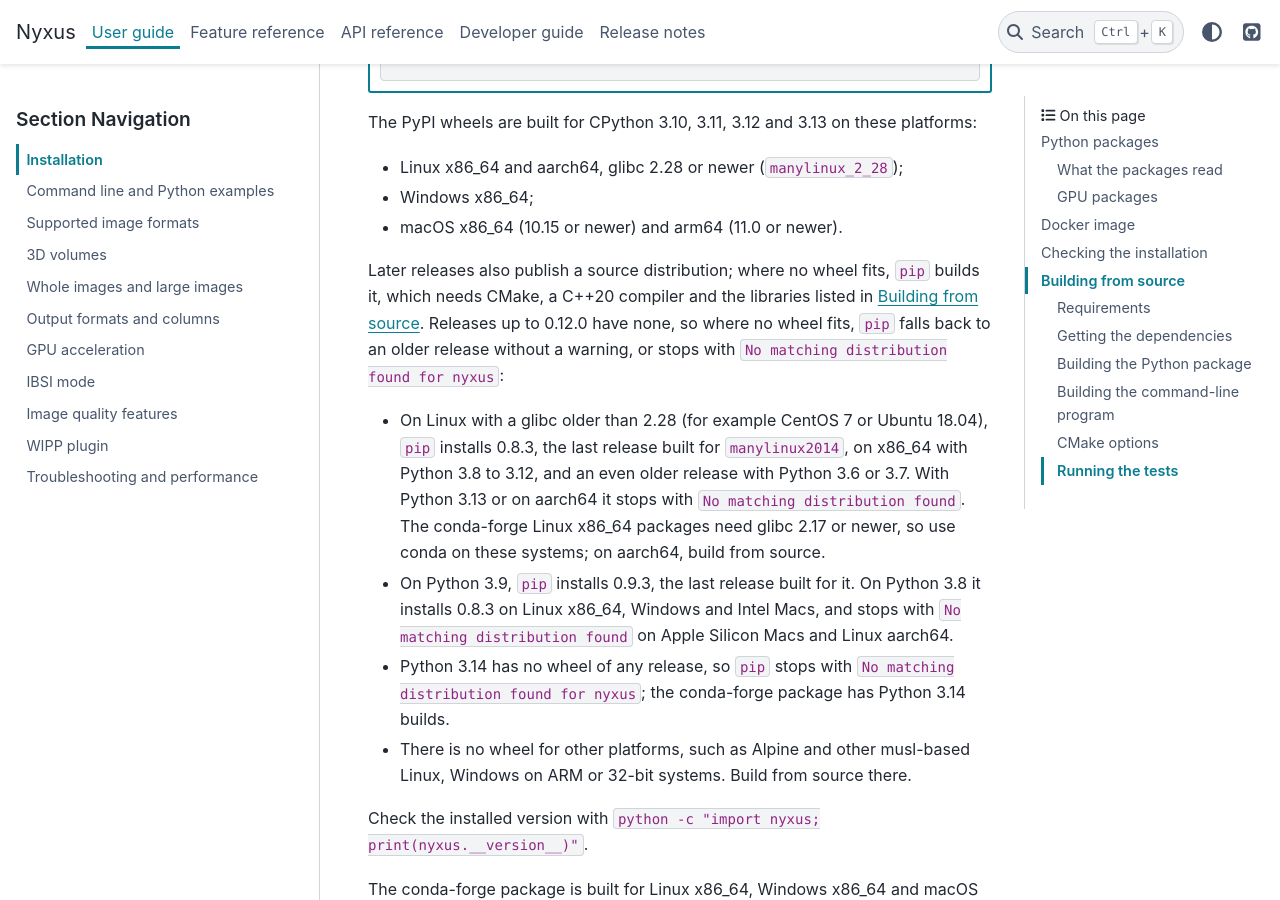
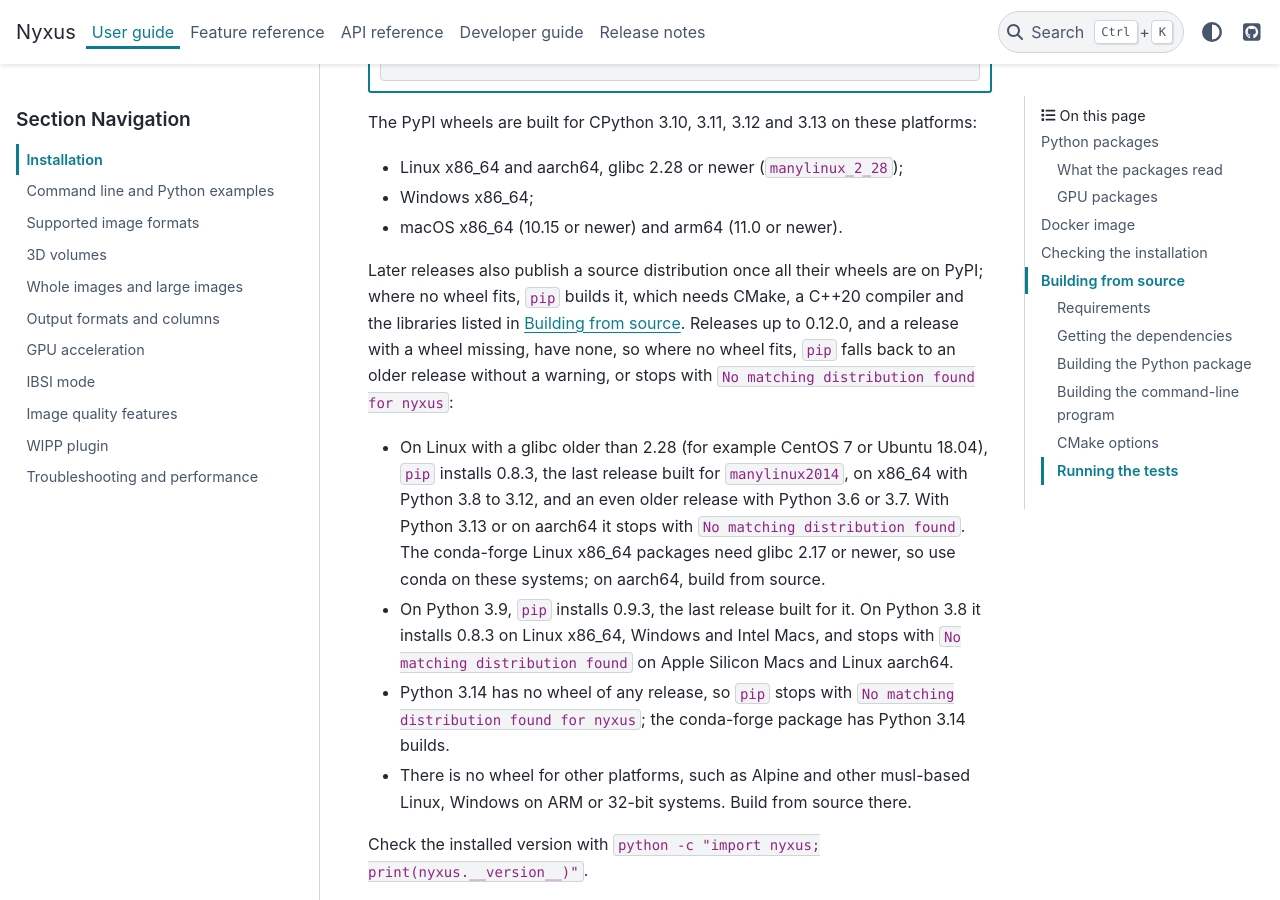
Before and after one commit to PolusAI/nyxus, a Sphinx documentation site: the page built from docs/source/installation.rst, in a window 1280 px wide and 900 px high, scrolled down 404 px. Built offline with Sphinx 7.4.7 and the PyData theme 0.15.4, drawn with Linux system fonts in a browser that asks for light colours; some of the changed text lies outside the part shown.

Commit message:
docs: say which releases carry an sdist and which wheels require all extras
A release publishes its source distribution only once all its wheels are
on PyPI, so a release with a missing wheel has none. REQUIRE_ALLEXTRAS is
passed by the nyxus wheel builds, not by the nyxus-cuda11x and
nyxus-cuda12x ones.

```diff
--- a/docs/source/installation.rst
+++ b/docs/source/installation.rst
@@ -36,10 +36,10 @@
 * Windows x86_64;
 * macOS x86_64 (10.15 or newer) and arm64 (11.0 or newer).
 
-Later releases also publish a source distribution; where no wheel fits, ``pip`` builds it, which
-needs CMake, a C++20 compiler and the libraries listed in `Building from source`_. Releases up to
-0.12.0 have none, so where no wheel fits, ``pip`` falls back to an older release without a warning,
-or stops with ``No matching distribution found for nyxus``:
+Later releases also publish a source distribution once all their wheels are on PyPI; where no
+wheel fits, ``pip`` builds it, which needs CMake, a C++20 compiler and the libraries listed in
+`Building from source`_. Releases up to 0.12.0, and a release with a wheel missing, have none, so
+where no wheel fits, ``pip`` falls back to an older release without a warning, or stops with ``No matching distribution found for nyxus``:
 
 * On Linux with a glibc older than 2.28 (for example CentOS 7 or Ubuntu 18.04), ``pip`` installs
   0.8.3, the last release built for ``manylinux2014``, on x86_64 with Python 3.8 to 3.12, and an
@@ -401,8 +401,8 @@
    * - ``REQUIRE_ALLEXTRAS``
      - ``OFF``
      - Stops the configure with an error when ``USE_Z5``, ``USE_DCMTK`` or ``USE_ARROW`` is off.
-       Without it, a part whose libraries are missing is dropped with a warning. The PyPI wheels
-       are built with it.
+       Without it, a part whose libraries are missing is dropped with a warning. The ``nyxus``
+       wheels on PyPI are built with it; the ``nyxus-cuda11x`` and ``nyxus-cuda12x`` wheels are not.
    * - ``USE_Z5``
      - ``OFF``
      - OME-Zarr input. Also enables compressed NIfTI (``.nii.gz``), which needs the zlib that this
```
